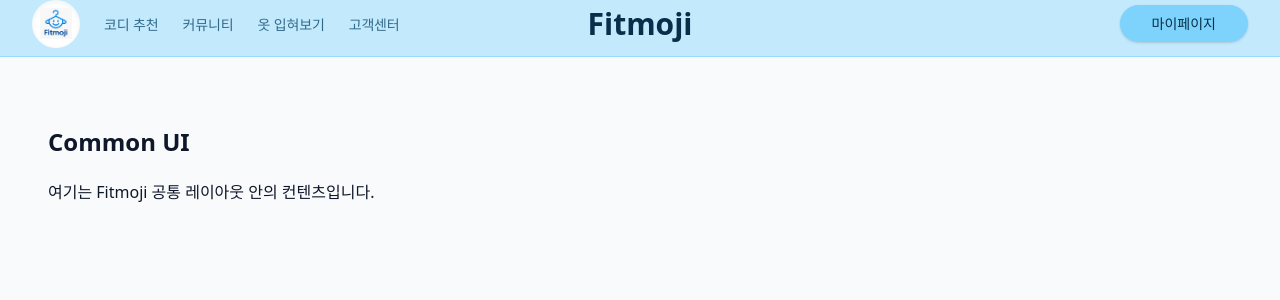
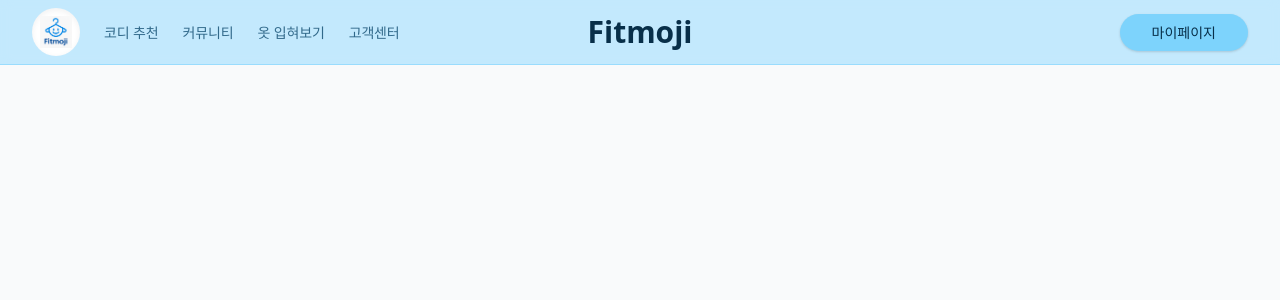
Before and after one commit to fitmoji-khu/frontend, a React (Vite) app: page / in a window 1280 px wide. Shown: the top 300 px of the page. Built offline with nearby package versions, Linux system fonts and the light colour scheme.

Commit message:
Update App.jsx

```diff
--- a/src/App.jsx
+++ b/src/App.jsx
@@ -1,18 +1,19 @@
-import './App.css'
-import AppLayout from "./components/AppLayout.jsx";
+import { BrowserRouter as Router, Routes, Route } from "react-router-dom";
+import AppLayout from "./components/AppLayout";
+import Community from "./components/Community";
+import PostDetail from "./components/PostDetail";
+import PostCreate from "./components/PostCreate";
 
-function App() {
-
+export default function App() {
   return (
-    <>
-    <AppLayout activePath="/">
-      <div style={{ padding: 16 }}>
-        <h2>Common UI</h2>
-        <p>여기는 Fitmoji 공통 레이아웃 안의 컨텐츠입니다.</p>
-      </div>
-    </AppLayout>
-    </>
-  )
+    <Router>
+      <AppLayout>
+        <Routes>
+          <Route path="/community" element={<Community />} />
+          <Route path="/community/new" element={<PostCreate />} />
+          <Route path="/community/:id" element={<PostDetail />} />
+        </Routes>
+      </AppLayout>
+    </Router>
+  );
 }
-
-export default App
```
